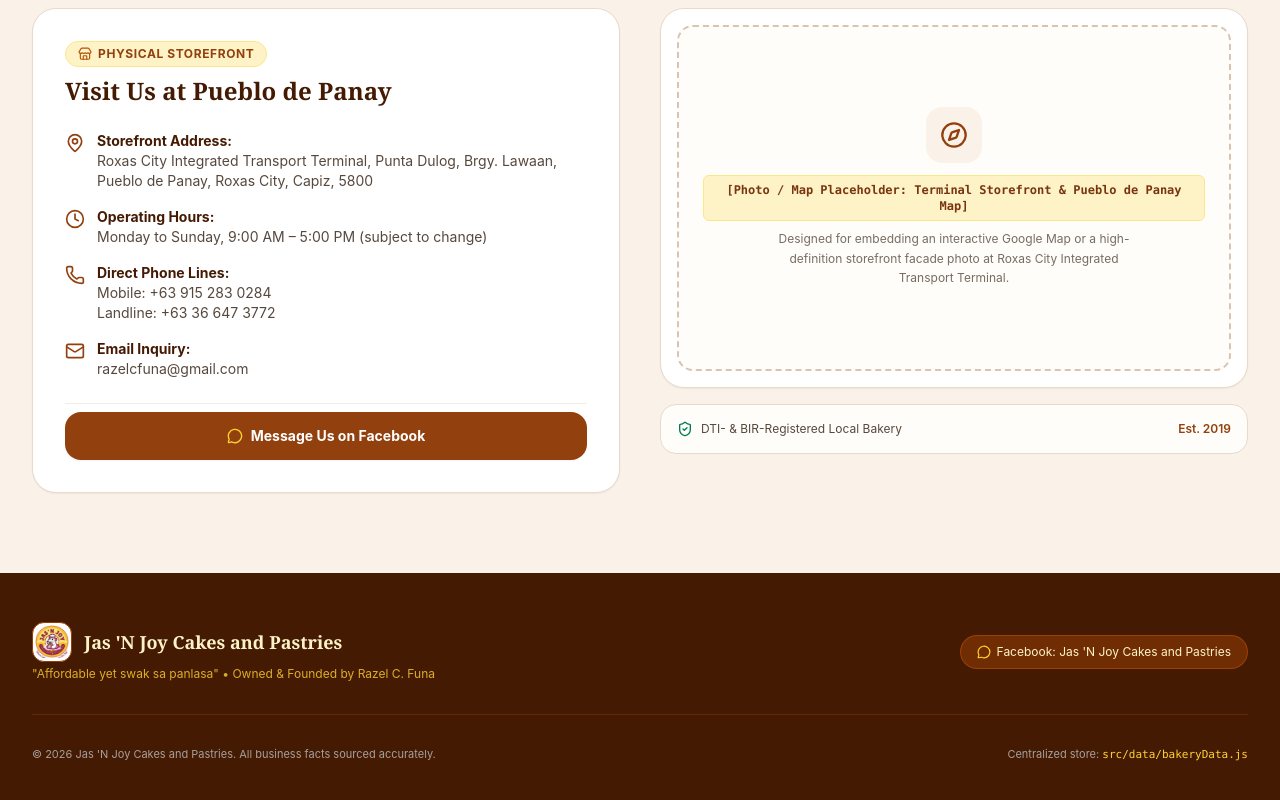
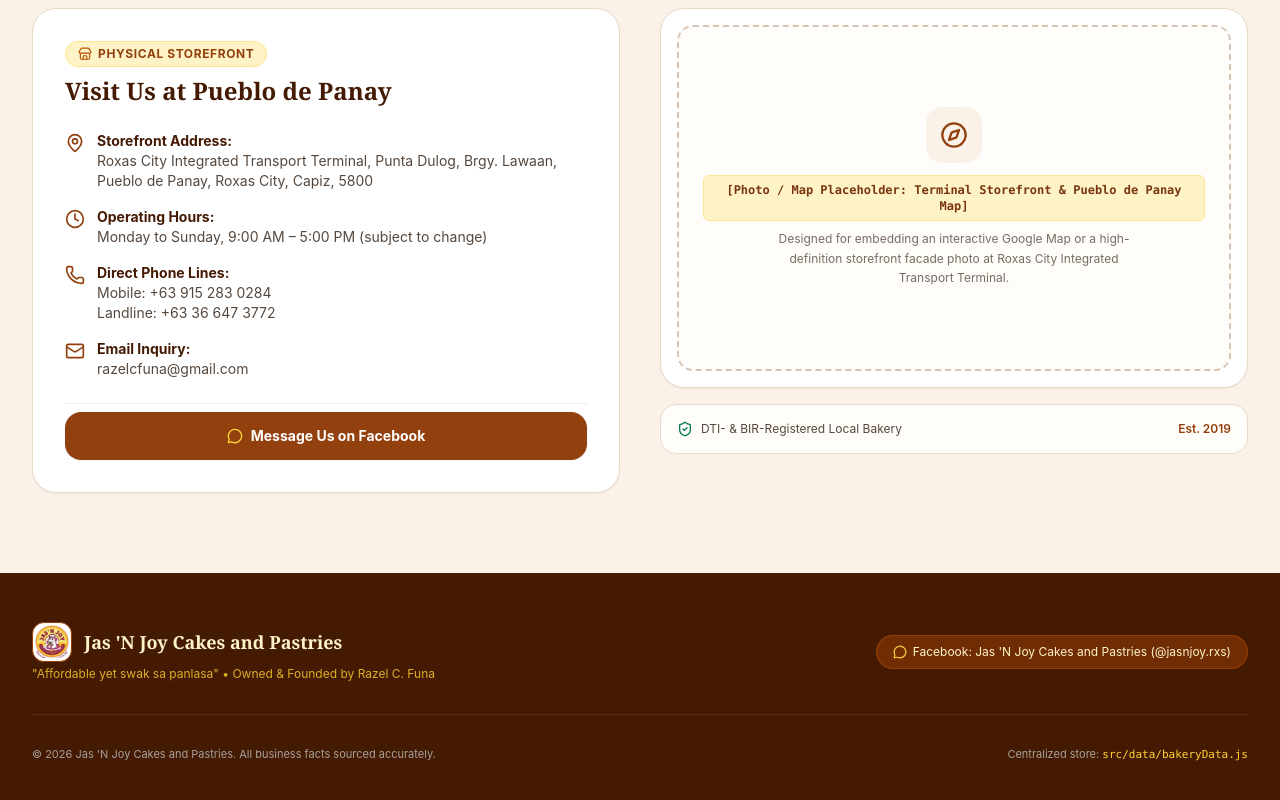
Before and after one commit to vincee921712/Jas-N-Joy, a React (Vite) app: page / in a window 1280 px wide. Shown: the part 6214-7014 px from the top of the page. Built offline with nearby package versions, Linux system fonts and the light colour scheme; a web font is replaced by a local one.

Commit message:
fix: update verified Facebook page URL to https://www.facebook.com/jasnjoy.rxs/

```diff
--- a/src/data/bakeryData.js
+++ b/src/data/bakeryData.js
@@ -44,8 +44,9 @@ export const bakeryInfo = {
     mobile: "+63 915 283 0284",
     landline: "+63 36 647 3772",
     email: "razelcfuna@gmail.com",
-    facebookName: "Jas 'N Joy Cakes and Pastries",
-    facebookUrl: "https://www.facebook.com"
+    facebookName: "Jas 'N Joy Cakes and Pastries (@jasnjoy.rxs)",
+    facebookHandle: "@jasnjoy.rxs",
+    facebookUrl: "https://www.facebook.com/jasnjoy.rxs/"
   },
 
   announcement: {
```
